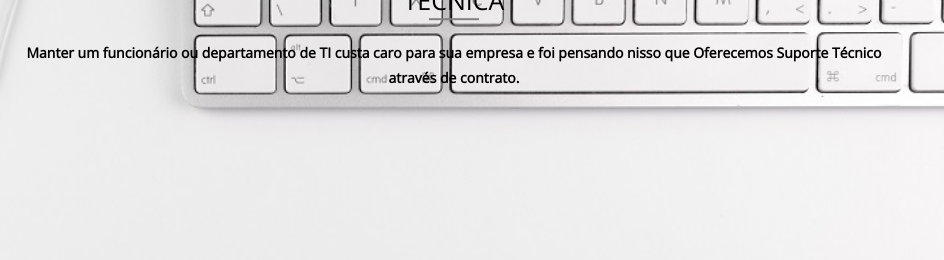
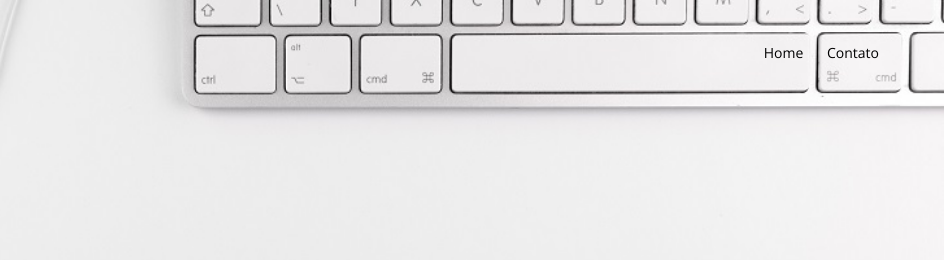
Before and after one commit to rod3goh/rod3goh, a plain HTML site: page index.html in a window 1280 px wide. Shown: the top 260 px of the page, 336-1280 px from the left. Drawn offline with nearby package versions, Linux system fonts and the light colour scheme; a script that the page names is missing.

Commit message:
Update index.html

```diff
--- a/index.html
+++ b/index.html
@@ -10,7 +10,6 @@
   <link href="https://fonts.googleapis.com/icon?family=Material+Icons" rel="stylesheet">
   <link href="css/pages/contato.min.css" rel="stylesheet">
 </head>
-
 <body>
   <!-- Menu da aplicação -->
   <header id="header" class="page-contato">
@@ -19,9 +18,21 @@
         <div class="col col-desktop-3 col-6">
           <a href="index.html">
             <img src="images/logo_azul.png" alt="Logo">
-          </a>
+                    </a>
         </div>
         <div class="col col-desktop-9 col-6">
+          <nav>
+            <ul>
+              <li>
+                <a href="index.html">Home</a>
+              </li>
+              <li>
+                <a href="erro404.html">Contato</a>
+              </li>
+            </ul>
+          </nav>
+        </div>
+      </div>
       <div class="row">
         <div class="col col-desktop-12 title">
           <h2>AS VANTAGENS EM CONTRATAR UMA EMPRESA COM ASSISTÊNCIA TÉCNICA</h2>
@@ -36,7 +47,6 @@
           <div class="row">
             <div class="col-xs-12">
      <h1>Suporte Técnico</h1>
-
      <p>
         Nosso serviço de Contrato de Suporte Técnico é indicado para  quem deseja Terceirizar o setor de informática da empresa ou Pessoa física.</br>
         Em alguns casos, empresas se sentem desamparadas por não possuírem nenhum suporte de informática e acabam solicitando o serviço, e acaba pagando um valor muito acima da media, por estar precisando do serviço.</p>
```
